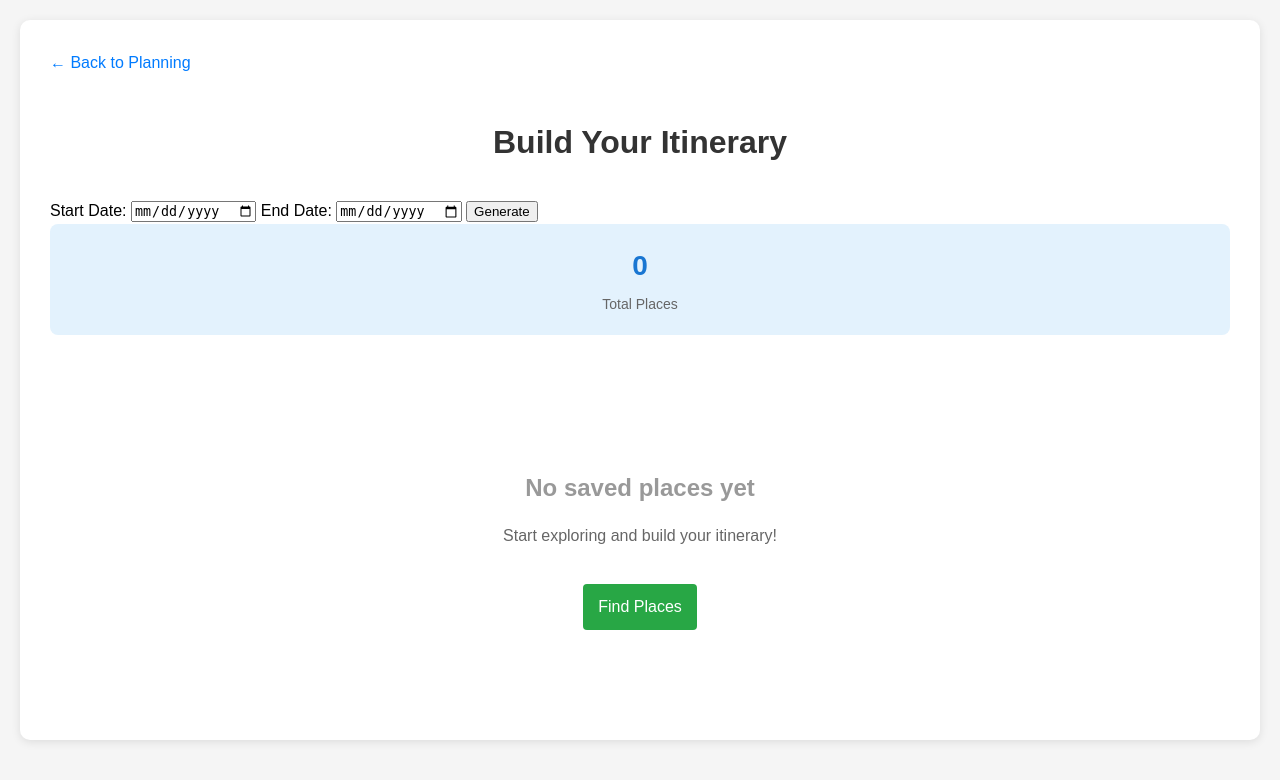
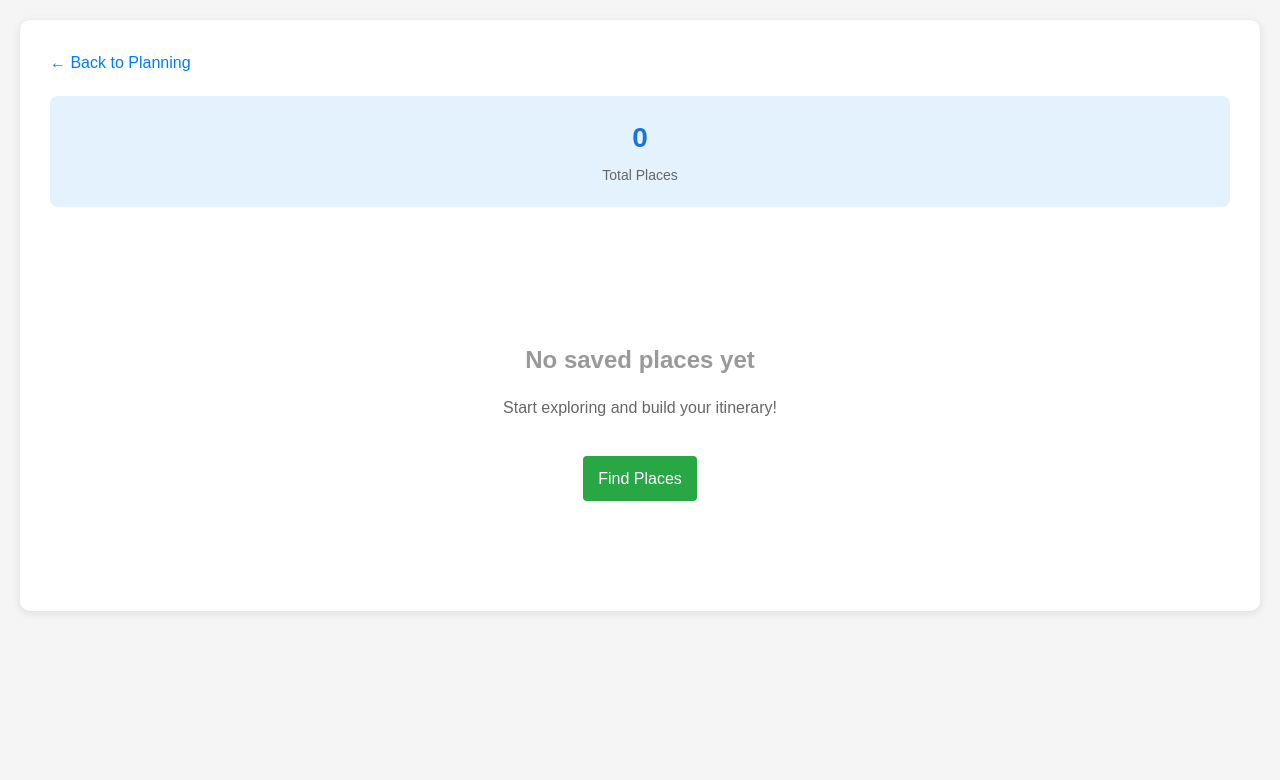
Before and after one commit to Noel-Lozano/SAIL, a Flask app: template app/templates/cart.html in a window 1280 px wide. Shown: the top 780 px of the page. Run offline with Flask 3, Linux system fonts and the light colour scheme; the template is opened without the code that fills it, so the values that code supplies are empty; parts of the project's set-up code (start-up, migrations or seed data) failed here and were passed over.

Commit message:
finish merge and integration of /cart page

```diff
--- a/app/routes/map_display.py
+++ b/app/routes/map_display.py
@@ -7,13 +7,10 @@ from app.api.weather_api import get_weather
 from app.models.db_utils import save_place, get_user_places, delete_place
 from app.models.models import Place
 from datetime import datetime, timedelta
-<<<<<<< HEAD
 from itertools import permutations
 import json
 import random
 import colorsys
-=======
->>>>>>> main
 
 def get_random_bold_color():
     hues = [0, 30, 60, 120, 180, 210, 270, 300]
--- a/app/templates/cart.html
+++ b/app/templates/cart.html
@@ -7,18 +7,6 @@
 <body>
     <div class="container">
         <a href="/planning" class="back-link">← Back to Planning</a>
-
-        <h1>Build Your Itinerary</h1>
-        <form method="GET" action="">
-            <label for="start_date">Start Date:</label>
-            <input type="date" id="start_date" name="start_date" required value="{{ start_date }}">
-
-            <label for="end_date">End Date:</label>
-            <input type="date" id="end_date" name="end_date" required value="{{ end_date }}">
-
-            <button type="submit">Generate</button>
-        </form>
-
         <div class="summary">
             <div class="summary-stats">
                 <div class="stat">
--- a/app/templates/planning.html
+++ b/app/templates/planning.html
@@ -14,7 +14,7 @@
         </form>
 
         <div id="cart-icon-container" style="position: relative;">
-            <a href="/itinerary" class="cart-icon">
+            <a href="/cart" class="cart-icon">
                 <img src="{{ url_for('static', filename='images/cart.png') }}" alt="Cart" style="width: 30px; height: 30px;">
                 <span id="cart-count" style="
                     position: absolute;
```
